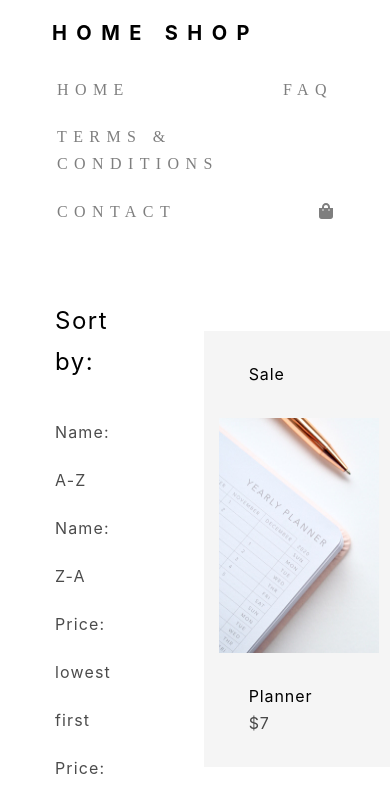
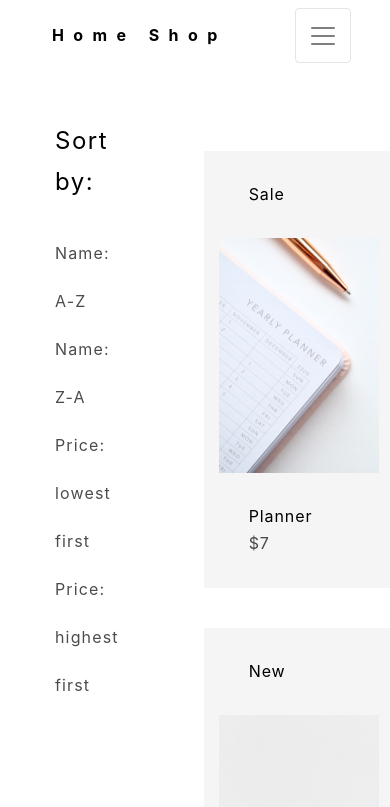
Before and after one commit to anpawdev/Final_Project, a React (Create React App) app in the folder client/: page / in a window 390 px wide. Shown: the top 807 px of the page. Built offline with nearby package versions, Linux system fonts and the light colour scheme.

Commit message:
Change NavBar

```diff
--- a/client/src/components/features/Logo/Logo.js
+++ b/client/src/components/features/Logo/Logo.js
@@ -1,5 +1,4 @@
 import React from 'react'
-
 import './Logo.scss';
 
 const Logo = () => (
--- a/client/src/components/features/Logo/Logo.scss
+++ b/client/src/components/features/Logo/Logo.scss
@@ -6,3 +6,9 @@
     display: flex;
     justify-content: flex-start;
 }
+
+@media (max-width: 768px) {
+    .logo {
+        font-size: 16px;
+    }
+}
--- a/client/src/components/features/NavBar/NavBar.js
+++ b/client/src/components/features/NavBar/NavBar.js
@@ -1,15 +1,19 @@
-import React from 'react';
+import React, { useState }from 'react';
 import { NavLink } from 'react-router-dom';
+import { Collapse, Navbar, NavbarToggler, Nav, NavItem } from 'reactstrap';
 import { FontAwesomeIcon } from '@fortawesome/react-fontawesome';
 import { faShoppingBag } from '@fortawesome/free-solid-svg-icons';
 import Logo from '../Logo/Logo';
 import './NavBar.scss';
 
-class NavBar extends React.Component {
+const NavBar = (props) => {
+  const [collapsed, setCollapsed] = useState(true);
 
-  render() {
-    return (
-      <div className="navbar text-uppercase">
+  const toggleNavbar = () => setCollapsed(!collapsed);
+
+  return (
+    <div>
+      <div className="navbar-desktop text-uppercase">
         <Logo />
         <div className="navbar navbar-links">
           <NavLink to='/'>Home</NavLink>
@@ -21,9 +25,35 @@ class NavBar extends React.Component {
           </NavLink>
         </div>
       </div>
-    );
-  }
-
+      <div className="navbar-mobile">
+        <Navbar color="faded" light>
+          <Logo />
+          <NavbarToggler onClick={toggleNavbar} className="mr-2" />
+          <Collapse isOpen={!collapsed} navbar>
+            <Nav navbar>
+              <NavItem>
+                <NavLink to='/'>Home</NavLink>
+              </NavItem>
+              <NavItem>
+                <NavLink to='/FAQ'>FAQ</NavLink>
+              </NavItem>
+              <NavItem>
+                <NavLink to='/termsconditions'>Terms & Conditions</NavLink>
+              </NavItem>
+              <NavItem>
+                <NavLink to='/contact'>Contact</NavLink>
+              </NavItem>
+              <NavItem>
+                <NavLink to='/basket'>
+                  <FontAwesomeIcon icon={faShoppingBag} />
+                </NavLink>
+              </NavItem>
+            </Nav>
+          </Collapse>
+        </Navbar>
+      </div>
+    </div>
+  );
 }
 
 export default NavBar;
--- a/client/src/components/features/NavBar/NavBar.scss
+++ b/client/src/components/features/NavBar/NavBar.scss
@@ -1,3 +1,7 @@
+.navbar-desktop {
+    display: flex;
+    justify-content: space-between;
+
     .navbar-links {
         letter-spacing: 6.4px;
         font-family: "Myriad Pro";
@@ -13,3 +17,34 @@
             }
         }
     }
+}
+
+
+.navbar-mobile {
+    display: none;
+}
+
+@media (max-width: 768px) {
+
+    .navbar-mobile {
+        display: block;
+    }
+
+    .navbar-desktop {
+        display: none;
+    }
+
+    .navbar-light .navbar-toggler {
+        height: 55px;
+    }
+
+    .nav-item {
+      width: 100%;
+      border-bottom: 1px solid #ccc;
+
+      &:first-of-type {
+        margin-top: 20px;
+      }
+
+    }
+}
```
Lines whose indentation alone changed are shown as unchanged.
